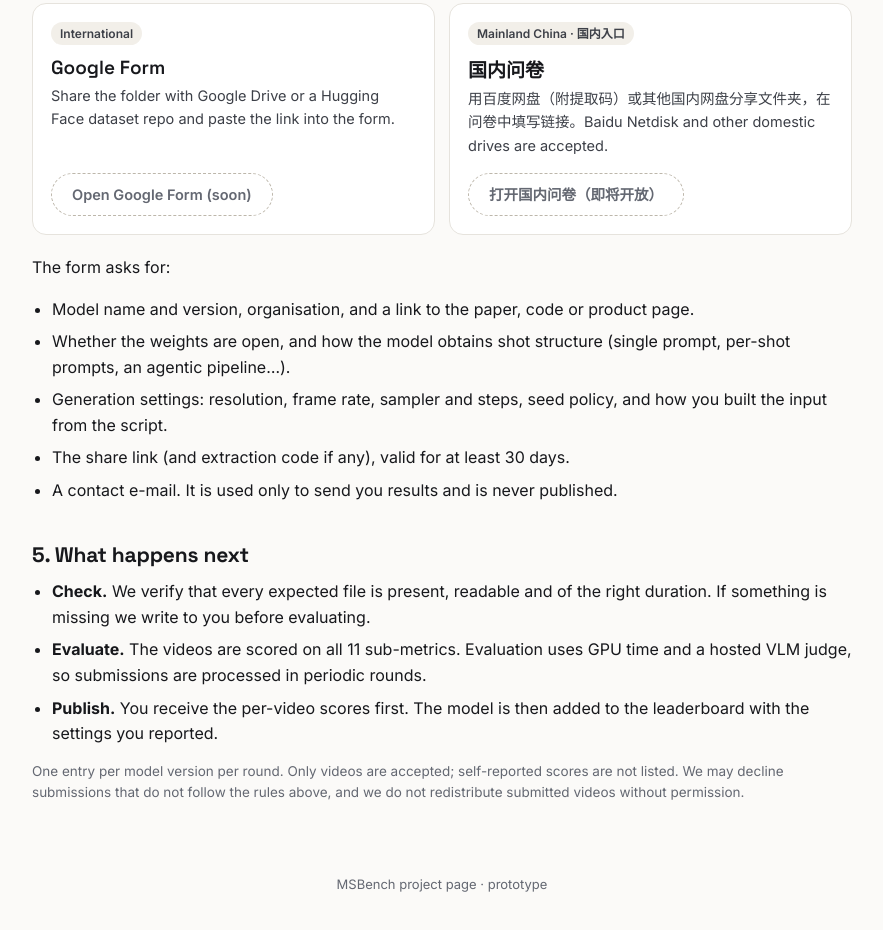
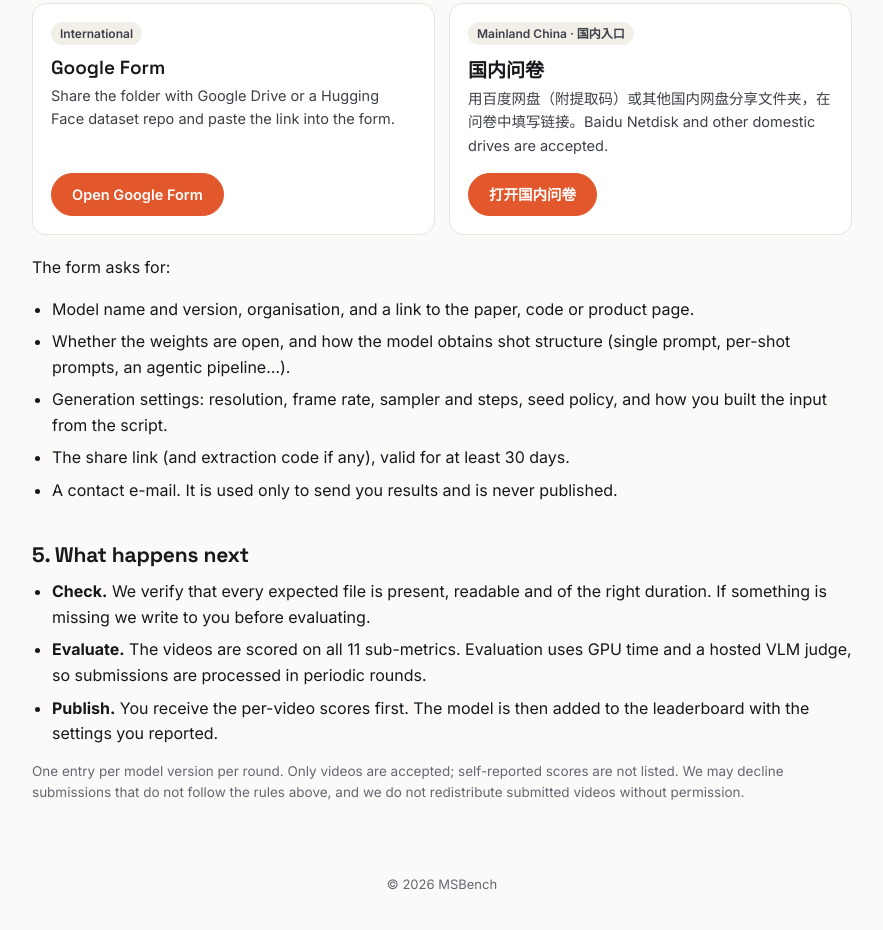
Before and after one commit to totalhuang/MSBench-page, a plain HTML site: page submit.html in a window 1280 px wide. Shown: the part 1382-2312 px from the top of the page, without its empty margins (198-1081 px from the left). Drawn offline with Linux system fonts and the light colour scheme.

Commit message:
Open submission forms

```diff
--- a/submit.html
+++ b/submit.html
@@ -54,13 +54,13 @@
           <span class="tag">International</span>
           <h4>Google Form</h4>
           <p>Share the folder with Google Drive or a Hugging Face dataset repo and paste the link into the form.</p>
-          <a class="btn primary" aria-disabled="true" title="Opens with the arXiv release">Open Google Form (soon)</a>
+          <a class="btn primary" href="https://forms.gle/fjf656HD1VhbB1187" target="_blank" rel="noopener">Open Google Form</a>
         </div>
         <div class="entry">
           <span class="tag">Mainland China · 国内入口</span>
           <h4>国内问卷</h4>
           <p>用百度网盘（附提取码）或其他国内网盘分享文件夹，在问卷中填写链接。Baidu Netdisk and other domestic drives are accepted.</p>
-          <a class="btn primary" aria-disabled="true" title="Opens with the arXiv release">打开国内问卷（即将开放）</a>
+          <a class="btn primary" href="https://wj.qq.com/s2/28781776/cx8y/" target="_blank" rel="noopener">打开国内问卷</a>
         </div>
       </div>
       <p>The form asks for:</p>
@@ -81,6 +81,6 @@
       <p class="note">One entry per model version per round. Only videos are accepted; self-reported scores are not listed. We may decline submissions that do not follow the rules above, and we do not redistribute submitted videos without permission.</p>
     </section>
   </main>
-  <footer>MSBench project page · prototype</footer>
+  <footer>© 2026 MSBench</footer>
 </body>
 </html>
```
Also changed, not shown: index.html (+1 -1 lines).
